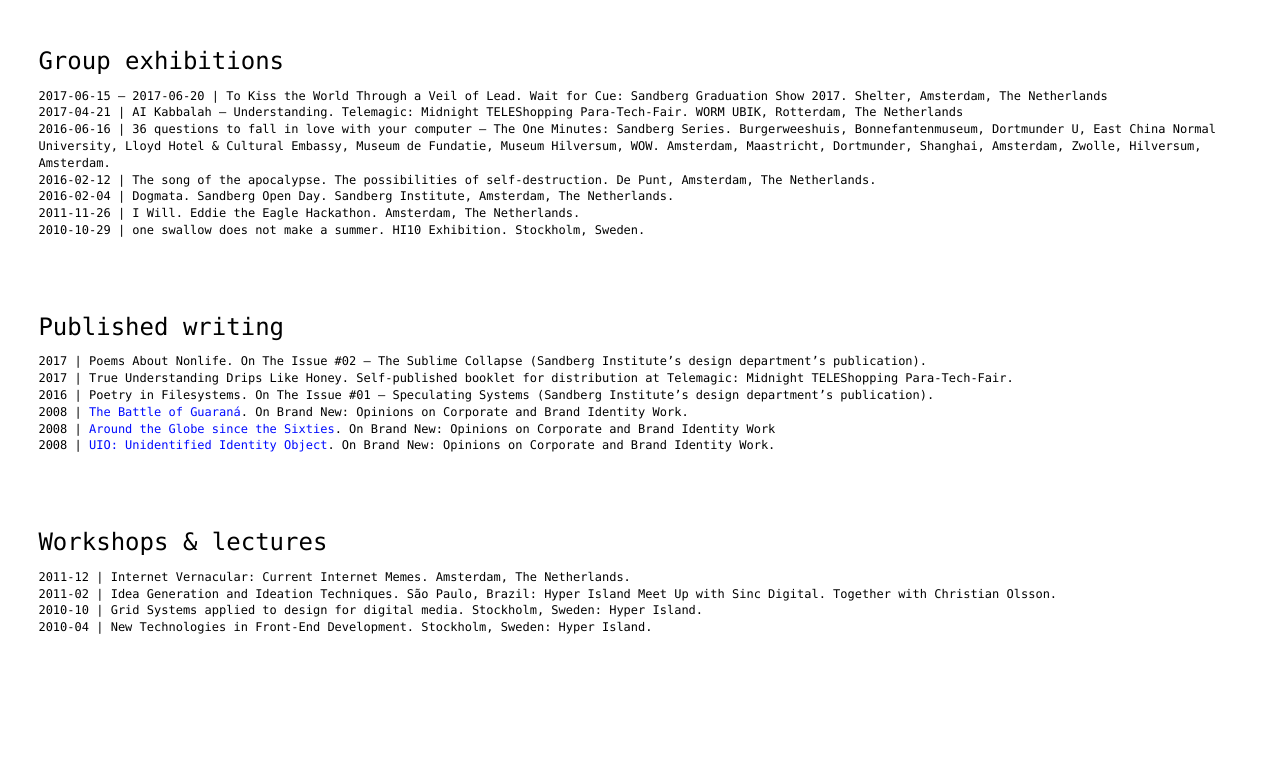
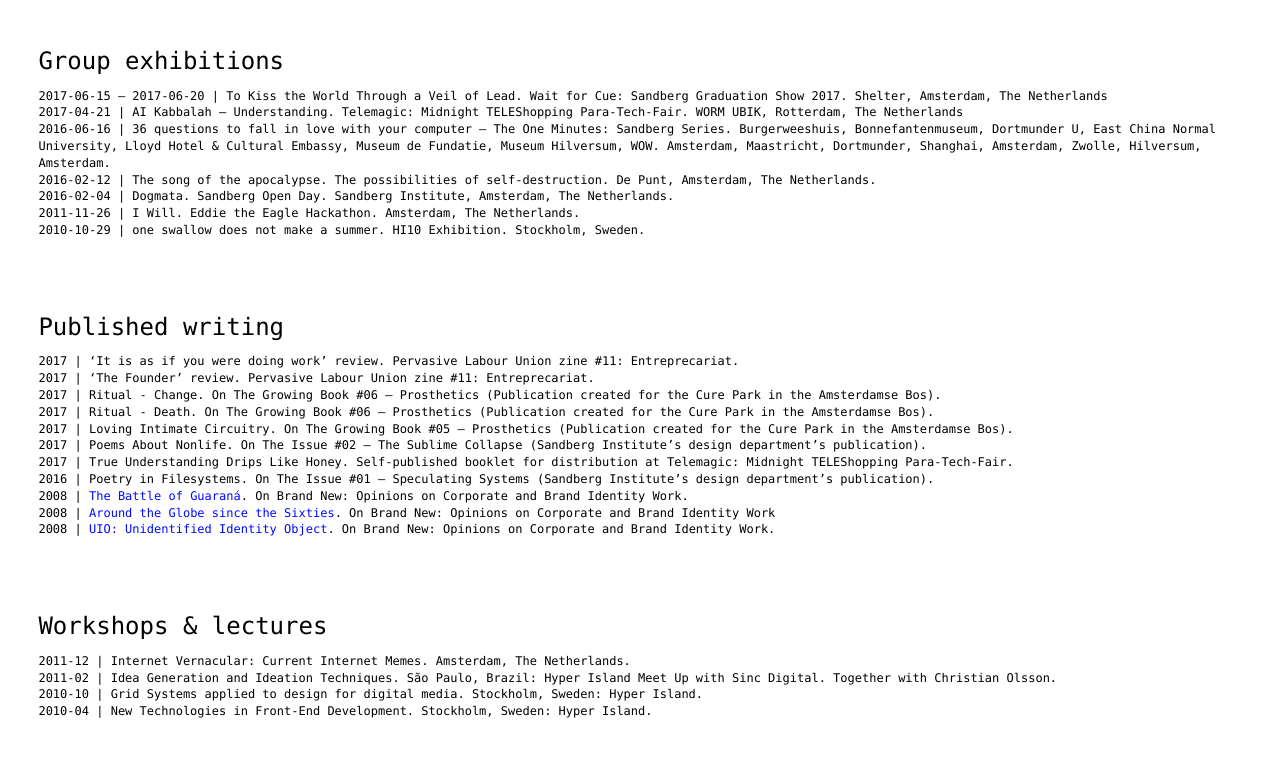
Before and after one commit to guimachiavelli/guimachiavelli.com, a Jekyll site: the page built from cv.md, in a window 1280 px wide and 900 px high, scrolled down 1855 px. Shown: the top 757 px of the window. Built offline with Jekyll 4.4.1, drawn with Linux system fonts in a browser that asks for light colours; some web fonts are replaced.

Commit message:
update published writing

```diff
--- a/cv.md
+++ b/cv.md
@@ -60,6 +60,11 @@
 2. 2010-10-29 \| one swallow does not make a summer. HI10 Exhibition. Stockholm, Sweden.
 
 ## Published writing
+1. 2017 \| 'It is as if you were doing work' review. Pervasive Labour Union zine #11: Entreprecariat.
+1. 2017 \| 'The Founder' review. Pervasive Labour Union zine #11: Entreprecariat.
+1. 2017 \| Ritual - Change. On The Growing Book #06 – Prosthetics (Publication created for the Cure Park in the Amsterdamse Bos).
+1. 2017 \| Ritual - Death. On The Growing Book #06 – Prosthetics (Publication created for the Cure Park in the Amsterdamse Bos).
+1. 2017 \| Loving Intimate Circuitry. On The Growing Book #05 – Prosthetics (Publication created for the Cure Park in the Amsterdamse Bos).
 1. 2017 \| Poems About Nonlife. On The Issue #02 – The Sublime Collapse (Sandberg Institute's design department's publication).
 1. 2017 \| True Understanding Drips Like Honey. Self-published booklet for distribution at Telemagic: Midnight TELEShopping Para-Tech-Fair.
 1. 2016 \| Poetry in Filesystems. On The Issue #01 – Speculating Systems (Sandberg Institute's design department's publication).
```
